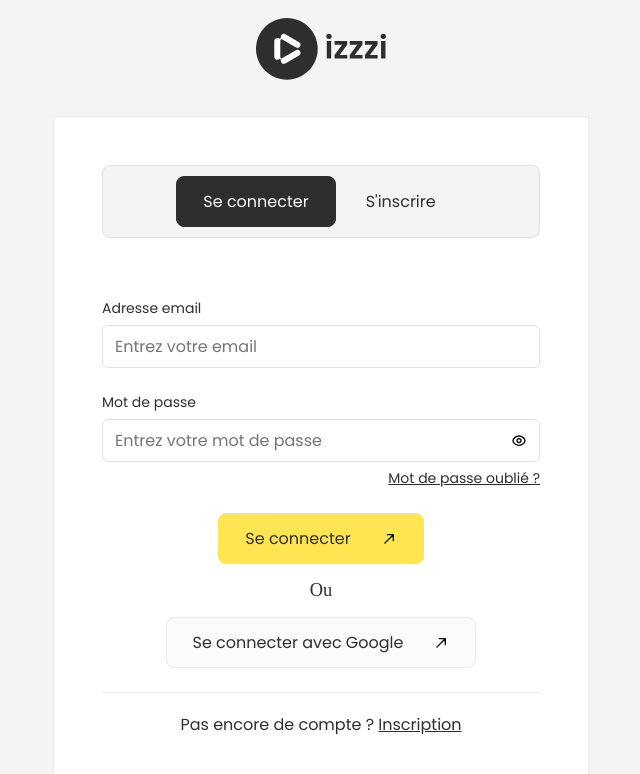
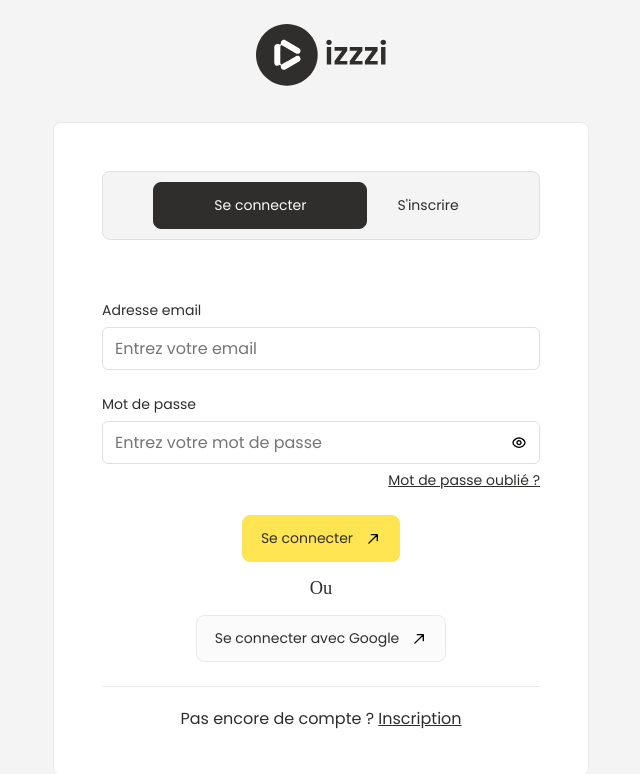
Before and after one commit to Karamelooo/ESGI-IZZZI, a Vue app in the folder front/: page /auth in a window 1280 px wide. Shown: the top 774 px of the page, without its empty margins (319-959 px from the left). Built offline with nearby package versions, Linux system fonts and the light colour scheme; a web font is replaced by a local one.

Commit message:
feat: complete forgot password page

```diff
--- /dev/null
+++ b/front/src/components/auth/ForgotPassword.vue
@@ -0,0 +1,56 @@
+<script lang="ts" setup>
+import { ref } from 'vue';
+
+const emit = defineEmits<{
+  (e: 'login'): void;
+}>();
+
+const isFormSubmitted = ref(false);
+const emailInput = ref('');
+
+function handleSubmit() {
+  if (isFormSubmitted.value) return;
+  isFormSubmitted.value = true;
+}
+</script>
+
+<template>
+  <form v-if="!isFormSubmitted" class="auth-form">
+    <span class="title">Mot de passe oublié</span>
+
+    <Input
+      v-model="emailInput"
+      type="text"
+      label="Adresse email"
+      name="email"
+      placeholder="Entrez votre email"
+      :required="false"
+    />
+
+    <Button icon="Arrow" iconPosition="right" @click="handleSubmit">Réinitialiser</Button>
+  </form>
+
+  <form v-else class="auth-form">
+    <span class="title">📩 Email de réinitialisation envoyé !</span>
+
+    <p class="description">
+      Vérifiez votre boîte de réception (et votre dossier spam au cas où) ! Nous vous avons envoyé un email avec un lien
+      pour réinitialiser votre mot de passe.
+    </p>
+
+    <p class="description">Si vous ne recevez rien, essayez à nouveau ou contactez notre support. 😊</p>
+
+    <Button icon="Arrow" iconPosition="right" @click="$emit('login')">Retour à la connexion</Button>
+  </form>
+</template>
+
+<style scoped>
+.title {
+  font-family: 'Mochiy Pop One';
+  font-size: 18px;
+}
+
+.description {
+  line-height: 1.5;
+}
+</style>
--- a/front/src/components/auth/Login.vue
+++ b/front/src/components/auth/Login.vue
@@ -13,7 +13,7 @@ const passwordInput = ref('');
 </script>
 
 <template>
-  <form class="auth-form">
+  <form class="auth-form auth-form--centered">
     <Input
       v-model="emailInput"
       type="text"
--- a/front/src/components/auth/Register.vue
+++ b/front/src/components/auth/Register.vue
@@ -14,7 +14,7 @@ const firstNameInput = ref('');
 </script>
 
 <template>
-  <form class="auth-form">
+  <form class="auth-form auth-form--centered">
     <Input
       v-model="emailInput"
       type="text"
--- a/front/src/components/base/Button.vue
+++ b/front/src/components/base/Button.vue
@@ -155,14 +155,9 @@ const handleClick = (event: MouseEvent) => {
   height: fill-available;
 }
 
-@media (min-width: 1024px) {
-  .button {
-    padding: 12px 26px;
-    font-size: 16px;
-  }
-
-  .button-container {
-    gap: 30px;
+@media (max-width: 600px) {
+  .button--in-switch {
+    padding: 12px 36px;
   }
 }
 </style>
--- a/front/src/components/layout/Card.vue
+++ b/front/src/components/layout/Card.vue
@@ -11,8 +11,6 @@ const props = withDefaults(
     borderColor: 'var(--gray-10)',
     backgroundColor: 'var(--white)',
     centered: false,
-    padding: 48,
-    spacing: 48,
   }
 );
 </script>
@@ -22,10 +20,10 @@ const props = withDefaults(
     class="card"
     :style="{
       border: `1px solid ${borderColor}`,
-      backgroundColor: backgroundColor,
+      backgroundColor,
       alignItems: centered ? 'center' : 'stretch',
-      padding: `${padding}px`,
-      gap: `${spacing}px`,
+      padding: padding && `${padding}px`,
+      gap: spacing && `${spacing}px`,
     }"
   >
     <slot></slot>
@@ -36,5 +34,14 @@ const props = withDefaults(
 .card {
   display: flex;
   flex-direction: column;
+  padding: 48px;
+  gap: 48px;
+  border-radius: 8px;
+}
+
+@media (max-width: 600px) {
+  .card {
+    padding: 16px;
+  }
 }
 </style>
--- a/front/src/views/auth/Auth.vue
+++ b/front/src/views/auth/Auth.vue
@@ -1,18 +1,19 @@
 <script lang="ts" setup>
 import { ref } from 'vue';
-import Login from '../../components/auth/Login.vue';
-import Register from '../../components/auth/Register.vue';
+import ForgotPassword from '@components/auth/ForgotPassword.vue';
+import Login from '@components/auth/Login.vue';
+import Register from '@components/auth/Register.vue';
 
-function handleForgotPassword() {
+function goToForgotPassword() {
   activePage.value = 'forgot-password';
 }
 
-function handleLogin() {
+function goToLogin() {
   activePage.value = 'auth';
   activeTab.value = 0;
 }
 
-function handleRegister() {
+function goToRegister() {
   activePage.value = 'auth';
   activeTab.value = 1;
 }
@@ -25,21 +26,21 @@ const activeTab = ref(0);
   <main class="auth-main">
     <Logo :size="130" />
 
-    <Card v-if="activePage === 'auth'" :centered="true" class="auth">
+    <Card v-if="activePage === 'auth'" :centered="true" :fullWidth="true">
       <SwitchTabs v-model="activeTab" :tabs="[{ name: 'Se connecter' }, { name: 'S\'inscrire' }]" />
-      <SwitchPanels :activeTab="activeTab">
+      <SwitchPanels :activeTab="activeTab" class="switch-panels">
         <template #tab-0>
-          <Login @forgot-password="handleForgotPassword" @register="handleRegister" />
+          <Login @forgot-password="goToForgotPassword" @register="goToRegister" />
         </template>
 
         <template #tab-1>
-          <Register @login="handleLogin" />
+          <Register @login="goToLogin" />
         </template>
       </SwitchPanels>
     </Card>
 
     <Card v-if="activePage === 'forgot-password'">
-      <span>Mot de passe oublié</span>
+      <ForgotPassword @login="goToLogin" />
     </Card>
   </main>
 </template>
@@ -62,9 +63,12 @@ const activeTab = ref(0);
 .auth-form {
   display: flex;
   flex-direction: column;
-  align-items: center;
   gap: 24px;
   width: 438px;
+}
+
+.auth-form--centered {
+  align-items: center;
 }
 
 .auth-form .input-wrapper {
@@ -72,6 +76,10 @@ const activeTab = ref(0);
 }
 
 .auth-form .button {
+  margin: 0;
+}
+
+.auth-form--centered .button {
   margin: 0 auto;
 }
 
@@ -91,4 +99,23 @@ const activeTab = ref(0);
   text-decoration: underline;
   cursor: pointer;
 }
+
+@media (max-width: 600px) {
+  .auth-main {
+    margin: 36px 16px;
+    justify-content: flex-start;
+  }
+
+  .auth-main .card {
+    width: 100%;
+  }
+
+  .auth-main .switch-panels {
+    width: 100%;
+  }
+
+  .auth-form {
+    width: 100%;
+  }
+}
 </style>
```
